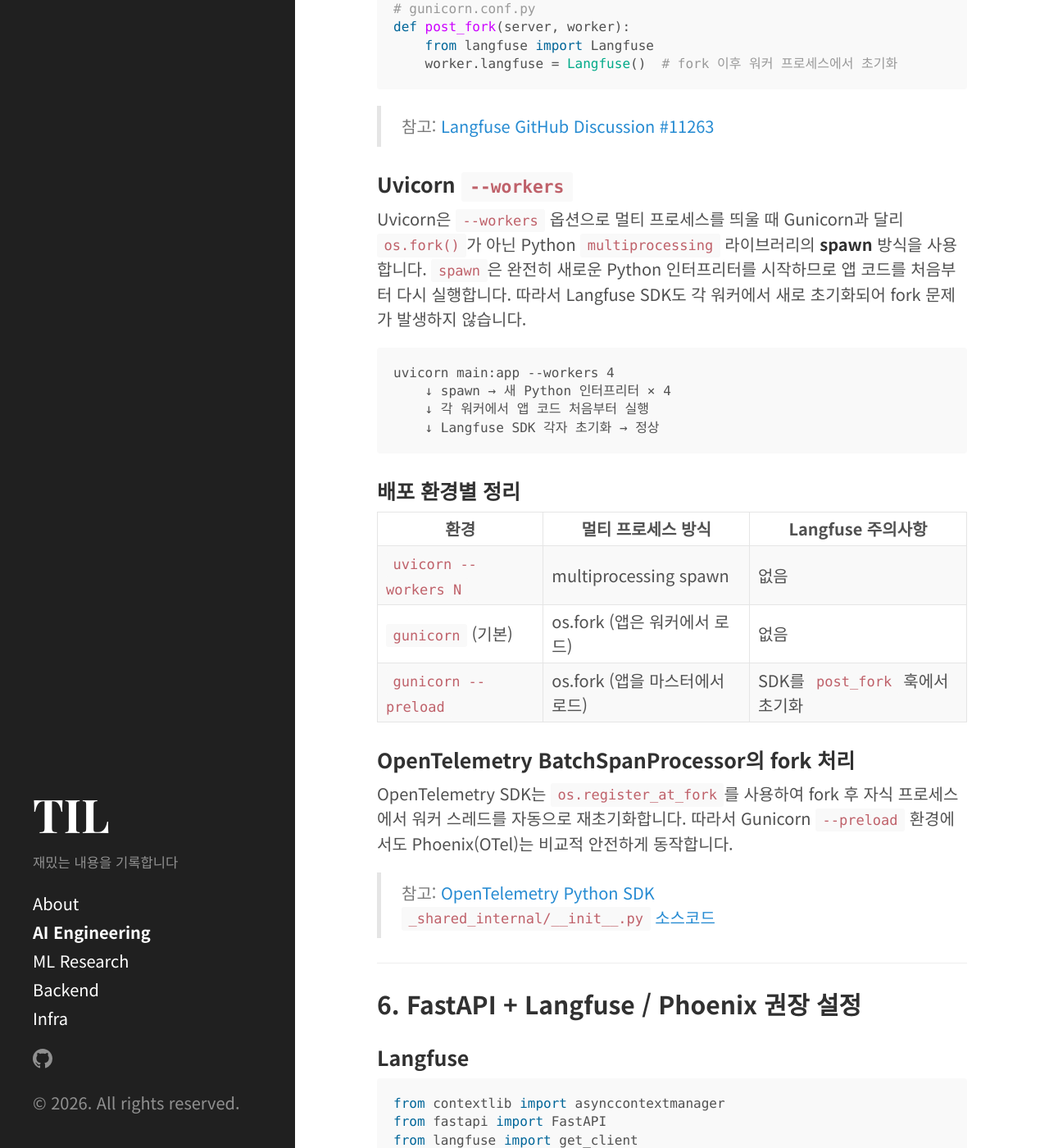
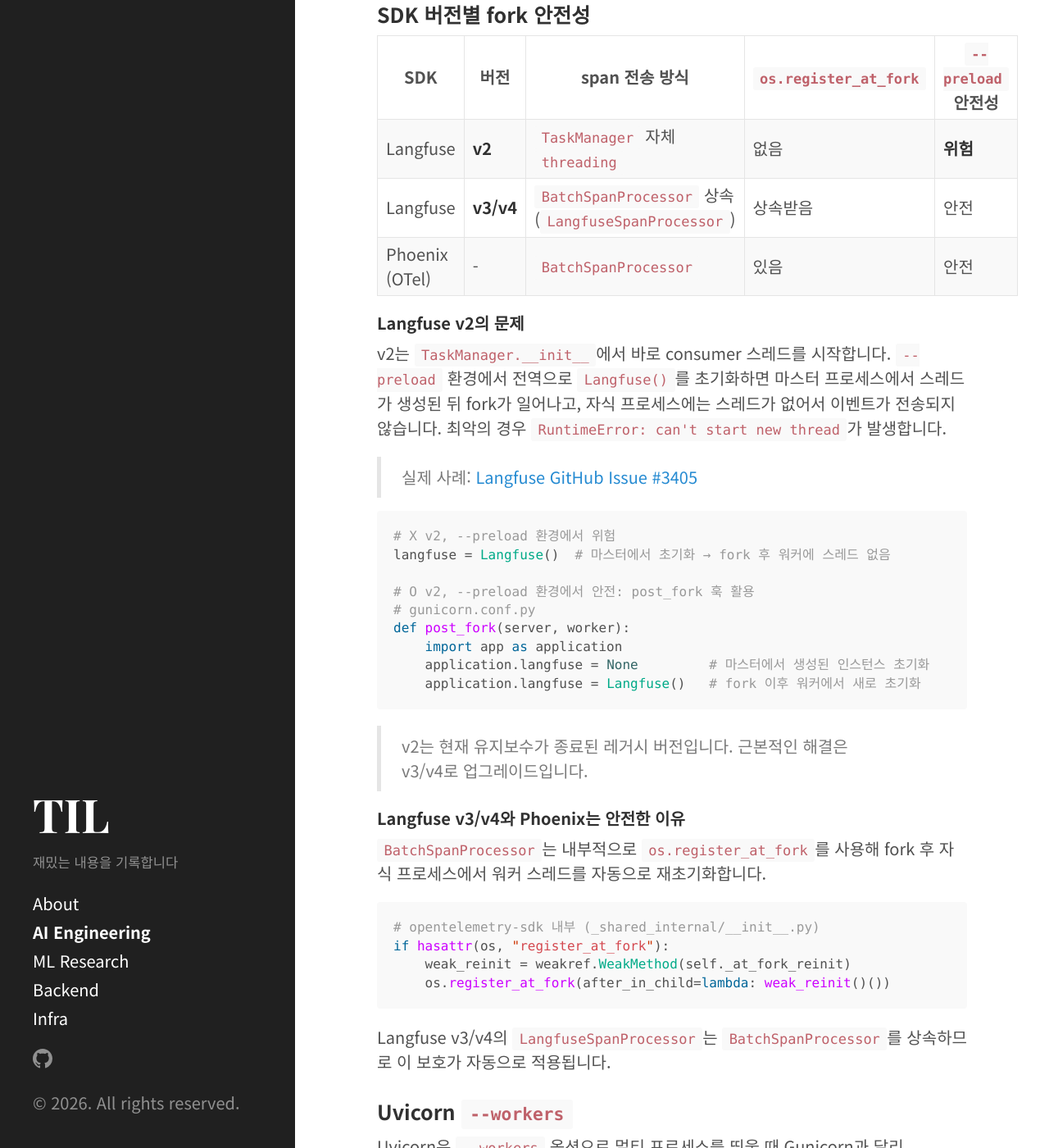
Before and after one commit to pyg410/pyg410.github.io, a Jekyll site: the page built from _posts/2026-05-13-phoenix-and-langfuse-sdk.md, in a window 1280 px wide and 1400 px high, scrolled down 6957 px. Shown: the whole window at 82% size. Built offline with Jekyll 4.4.1, drawn with Linux system fonts in a browser that asks for light colours; some of the changed text lies outside the part shown.

Commit message:
docs: update wrong info

````diff
--- a/_posts/2026-05-13-phoenix-and-langfuse-sdk.md
+++ b/_posts/2026-05-13-phoenix-and-langfuse-sdk.md
@@ -83,28 +83,43 @@
 
 ## 3. 백그라운드 스레드 구현
 
-### Langfuse SDK
+### Langfuse SDK (v3/v4)
 
-Langfuse SDK 소스코드를 보면 Python 표준 라이브러리인 `threading`과 `queue.Queue`를 사용합니다. `multiprocessing` 라이브러리는 사용하지 않습니다.
+Langfuse SDK v3/v4는 span 전송을 위해 OpenTelemetry의 `BatchSpanProcessor`를 상속한 `LangfuseSpanProcessor`를 사용합니다.
 
 ```python
-# langfuse/_client/resource_manager.py
-import threading
-from queue import Full, Queue
+# langfuse/_client/span_processor.py
+from opentelemetry.sdk.trace.export import BatchSpanProcessor
+
+class LangfuseSpanProcessor(BatchSpanProcessor):
+    """Langfuse 전용 필터링 및 인증을 추가한 BatchSpanProcessor 확장"""
+    ...
 ```
 
-백그라운드 스레드는 두 종류가 있습니다.
+`BatchSpanProcessor`는 내부적으로 Python 표준 `threading`과 `collections.deque`를 사용합니다.
 
-- **span/trace ingestion 처리용 워커**: trace 데이터 배치 전송
-- **미디어 업로드용 워커**: 이미지, 오디오 등 멀티모달 데이터 업로드
+백그라운드 스레드는 두 가지 역할로 분리되어 있습니다.
 
-둘 다 `LangfuseResourceManager`가 관리합니다.
+- **span/trace 전송**: `LangfuseSpanProcessor` (OTel `BatchSpanProcessor` 상속)
+- **score ingestion, 미디어 업로드**: `LangfuseResourceManager`의 별도 consumer 스레드 (`threading` 직접 사용)
 
-> 참고: [langfuse-python GitHub 소스코드](https://github.com/langfuse/langfuse-python/blob/main/langfuse/_client/resource_manager.py)
+> 참고: [langfuse-python GitHub — span_processor.py](https://github.com/langfuse/langfuse-python/blob/main/langfuse/_client/span_processor.py)
+
+### Langfuse SDK v2 (레거시)
+
+v2는 구조가 완전히 다릅니다. OTel 기반이 아니라 자체 `TaskManager`가 `threading`으로 consumer 스레드를 직접 생성합니다.
+
+```python
+# langfuse/task_manager.py (v2)
+def init_resources(self):
+    for i in range(self._threads):
+        ingestion_consumer = IngestionConsumer(...)
+        ingestion_consumer.start()  # threading.Thread.start() 직접 호출
+```
+
+이 구조 때문에 Gunicorn `--preload` 환경에서 fork-unsafe 문제가 발생합니다. (자세한 내용은 5번 섹션 참고)
 
 ### OpenTelemetry BatchSpanProcessor
-
-마찬가지로 `threading`을 사용하며, `collections.deque`를 내부 큐로 활용합니다. 워커 스레드 이름은 `OtelBatchSpanRecordProcessor`입니다.
 
 `BatchSpanProcessor` 자체는 얇은 래퍼이고, 실제 로직은 공통 클래스인 `BatchProcessor`에 위임됩니다. deque, 워커 스레드, 트리거 조건 모두 이 공통 클래스 안에 구현되어 있습니다.
 
@@ -155,12 +170,6 @@
 
 전역 `TracerProvider`는 **한 번만 설정 가능**합니다. 이후 `set_tracer_provider()`를 다시 호출하면 경고 로그가 남고 무시됩니다. 따라서 `register()`는 앱 시작 시점에 **한 번만** 호출해야 합니다.
 
-```python
-# 전역 provider를 나중에 다시 참조하는 방법
-from opentelemetry import trace
-provider = trace.get_tracer_provider()
-```
-
 `BatchSpanProcessor`의 워커 스레드는 `TracerProvider`가 생성될 때 함께 시작됩니다. 종료 시에는 `tracer_provider.shutdown()`을 명시적으로 호출해야 워커 스레드가 정상 종료되고, 큐에 남은 span이 flush됩니다.
 
 ```python
@@ -179,7 +188,6 @@
 ```
 
 > 참고: [Phoenix OTEL register() 공식 문서](https://arize-phoenix.readthedocs.io/projects/otel/en/latest/api/register.html)
-> 참고: [OpenTelemetry Python trace API](https://opentelemetry-python.readthedocs.io/en/latest/api/trace.html)
 
 ---
 
@@ -193,7 +201,7 @@
 >
 > — [Gunicorn 아키텍처 설명](https://medium.com/building-the-system/gunicorn-3-means-of-concurrency-efbb547674b7)
 
-`os.fork()`는 부모 프로세스의 **메모리는 복사하지만 스레드는 복사하지 않습니다.** POSIX 표준에 따른 동작입니다. 따라서 fork 전에 Langfuse SDK가 초기화되어 있으면, 자식 프로세스에는 SDK 객체(큐, 설정)는 존재하지만 실제로 큐를 처리할 백그라운드 스레드가 없는 상태가 됩니다.
+`os.fork()`는 부모 프로세스의 **메모리는 복사하지만 스레드는 복사하지 않습니다.** POSIX 표준에 따른 동작입니다.
 
 ### Gunicorn `--preload` 옵션
 
@@ -210,55 +218,73 @@
 | 앱 로드 시점 | fork 후 각 워커가 개별 로드 | fork 전 마스터에서 한 번 로드 |
 | 메모리 | 워커 수 × 앱 크기 | copy-on-write로 공유 → 절약 |
 | 부팅 속도 | 느림 | 빠름 |
-| Langfuse 스레드 | **문제 없음** | **문제 있음** |
 | `--reload`와 호환 | 가능 | 불가 |
 
-`--preload` 사용 시 Langfuse SDK를 모듈 최상단에서 초기화하면 스레드가 워커 프로세스에 살아남지 못합니다.
+### SDK 버전별 fork 안전성
+
+| SDK | 버전 | span 전송 방식 | `os.register_at_fork` | `--preload` 안전성 |
+|-----|------|--------------|----------------------|-------------------|
+| Langfuse | **v2** | `TaskManager` 자체 `threading` | 없음 | **위험** |
+| Langfuse | **v3/v4** | `BatchSpanProcessor` 상속 (`LangfuseSpanProcessor`) | 상속받음 | 안전 |
+| Phoenix (OTel) | - | `BatchSpanProcessor` | 있음 | 안전 |
+
+#### Langfuse v2의 문제
+
+v2는 `TaskManager.__init__`에서 바로 consumer 스레드를 시작합니다. `--preload` 환경에서 전역으로 `Langfuse()`를 초기화하면 마스터 프로세스에서 스레드가 생성된 뒤 fork가 일어나고, 자식 프로세스에는 스레드가 없어서 이벤트가 전송되지 않습니다. 최악의 경우 `RuntimeError: can't start new thread`가 발생합니다.
+
+> 실제 사례: [Langfuse GitHub Issue #3405](https://github.com/langfuse/langfuse/issues/3405)
 
 ```python
-# --preload 환경에서 위험
-from langfuse import Langfuse
+# X v2, --preload 환경에서 위험
 langfuse = Langfuse()  # 마스터에서 초기화 → fork 후 워커에 스레드 없음
 
-# --preload 환경에서 안전: Gunicorn post_fork 훅 활용
+# O v2, --preload 환경에서 안전: post_fork 훅 활용
 # gunicorn.conf.py
 def post_fork(server, worker):
-    from langfuse import Langfuse
-    worker.langfuse = Langfuse()  # fork 이후 워커 프로세스에서 초기화
+    import app as application
+    application.langfuse = None         # 마스터에서 생성된 인스턴스 초기화
+    application.langfuse = Langfuse()   # fork 이후 워커에서 새로 초기화
 ```
 
-> 참고: [Langfuse GitHub Discussion #11263](https://github.com/orgs/langfuse/discussions/11263)
+> v2는 현재 유지보수가 종료된 레거시 버전입니다. 근본적인 해결은 v3/v4로 업그레이드입니다.
+
+#### Langfuse v3/v4와 Phoenix는 안전한 이유
+
+`BatchSpanProcessor`는 내부적으로 `os.register_at_fork`를 사용해 fork 후 자식 프로세스에서 워커 스레드를 자동으로 재초기화합니다.
+
+```python
+# opentelemetry-sdk 내부 (_shared_internal/__init__.py)
+if hasattr(os, "register_at_fork"):
+    weak_reinit = weakref.WeakMethod(self._at_fork_reinit)
+    os.register_at_fork(after_in_child=lambda: weak_reinit()())
+```
+
+Langfuse v3/v4의 `LangfuseSpanProcessor`는 `BatchSpanProcessor`를 상속하므로 이 보호가 자동으로 적용됩니다.
 
 ### Uvicorn `--workers`
 
-Uvicorn은 `--workers` 옵션으로 멀티 프로세스를 띄울 때 Gunicorn과 달리 `os.fork()`가 아닌 Python `multiprocessing` 라이브러리의 **spawn** 방식을 사용합니다. `spawn`은 완전히 새로운 Python 인터프리터를 시작하므로 앱 코드를 처음부터 다시 실행합니다. 따라서 Langfuse SDK도 각 워커에서 새로 초기화되어 fork 문제가 발생하지 않습니다.
+Uvicorn은 `--workers` 옵션으로 멀티 프로세스를 띄울 때 Gunicorn과 달리 `os.fork()`가 아닌 Python `multiprocessing` 라이브러리의 **spawn** 방식을 사용합니다. `spawn`은 완전히 새로운 Python 인터프리터를 시작하므로 앱 코드를 처음부터 다시 실행합니다. 따라서 모든 버전의 Langfuse SDK와 Phoenix가 각 워커에서 새로 초기화되어 fork 문제가 발생하지 않습니다.
 
 ```
 uvicorn main:app --workers 4
     ↓ spawn → 새 Python 인터프리터 × 4
     ↓ 각 워커에서 앱 코드 처음부터 실행
-    ↓ Langfuse SDK 각자 초기화 → 정상
+    ↓ SDK 각자 초기화 → 정상
 ```
 
 ### 배포 환경별 정리
 
-| 환경 | 멀티 프로세스 방식 | Langfuse 주의사항 |
-|------|-----------------|-------------------|
-| `uvicorn --workers N` | multiprocessing spawn | 없음 |
-| `gunicorn` (기본) | os.fork (앱은 워커에서 로드) | 없음 |
-| `gunicorn --preload` | os.fork (앱을 마스터에서 로드) | SDK를 `post_fork` 훅에서 초기화 |
-
-### OpenTelemetry BatchSpanProcessor의 fork 처리
-
-OpenTelemetry SDK는 `os.register_at_fork`를 사용하여 fork 후 자식 프로세스에서 워커 스레드를 자동으로 재초기화합니다. 따라서 Gunicorn `--preload` 환경에서도 Phoenix(OTel)는 비교적 안전하게 동작합니다.
-
-> 참고: [OpenTelemetry Python SDK `_shared_internal/__init__.py` 소스코드](https://github.com/open-telemetry/opentelemetry-python/blob/main/opentelemetry-sdk/src/opentelemetry/sdk/_shared_internal/__init__.py)
+| 환경 | 멀티 프로세스 방식 | Langfuse v2 | Langfuse v3/v4 | Phoenix |
+|------|-----------------|-------------|----------------|---------|
+| `uvicorn --workers N` | spawn | 안전 | 안전 | 안전 |
+| `gunicorn` (기본) | os.fork (앱은 워커에서 로드) | 안전 | 안전 | 안전 |
+| `gunicorn --preload` | os.fork (앱을 마스터에서 로드) | **위험** | 안전 | 안전 |
 
 ---
 
 ## 6. FastAPI + Langfuse / Phoenix 권장 설정
 
-### Langfuse
+### Langfuse (v3/v4)
 
 ```python
 from contextlib import asynccontextmanager
@@ -278,6 +304,23 @@
 >
 > 참고: [Langfuse Python SDK 공식 문서](https://langfuse.com/docs/sdk/python)
 
+### Langfuse v2 + Gunicorn `--preload`
+
+```python
+# gunicorn.conf.py
+preload_app = True
+
+def post_fork(server, worker):
+    import app as application
+    application.langfuse = None
+    application.langfuse = application.get_langfuse()
+
+def worker_exit(server, worker):
+    import app as application
+    if application.langfuse is not None:
+        application.langfuse.flush()
+```
+
 ### Phoenix
 
 ```python
@@ -286,6 +329,11 @@
 from phoenix.otel import register
 from opentelemetry import trace
 
+tracer_provider = register(
+    project_name="my-app",
+    batch=True,  # 프로덕션에서 반드시 명시
+)
+
 @asynccontextmanager
 async def lifespan(app: FastAPI):
     yield
@@ -293,12 +341,6 @@
     trace.get_tracer_provider().shutdown()
 
 app = FastAPI(lifespan=lifespan)
-
-# 앱 시작 시 한 번만 호출
-tracer_provider = register(
-    project_name="my-app",
-    batch=True,
-)
 ```
 
 > `tracer_provider.shutdown()`을 호출하지 않으면 BatchSpanProcessor 워커 스레드가 살아 있는 상태로 프로세스가 종료되어 큐에 남은 span이 유실될 수 있습니다.
@@ -309,11 +351,11 @@
 
 - [Langfuse Python SDK](https://langfuse.com/docs/sdk/python)
 - [Langfuse Event Queuing/Batching](https://langfuse.com/docs/observability/features/queuing-batching)
-- [Langfuse SDK Instrumentation](https://langfuse.com/docs/observability/sdk/instrumentation)
+- [Langfuse SDK — span_processor.py](https://github.com/langfuse/langfuse-python/blob/main/langfuse/_client/span_processor.py)
+- [Langfuse GitHub Issue #3405 (v2 fork 문제)](https://github.com/langfuse/langfuse/issues/3405)
 - [arize-phoenix-otel PyPI](https://pypi.org/project/arize-phoenix-otel/)
 - [Phoenix OTEL register() 공식 문서](https://arize-phoenix.readthedocs.io/projects/otel/en/latest/api/register.html)
 - [Phoenix Self-hosting Architecture](https://arize.com/docs/phoenix/self-hosting/architecture)
-- [OpenTelemetry Python SpanProcessor](https://opentelemetry-python.readthedocs.io/en/latest/sdk/trace.export.html)
 - [OpenTelemetry Python SDK `_shared_internal` 소스](https://github.com/open-telemetry/opentelemetry-python/blob/main/opentelemetry-sdk/src/opentelemetry/sdk/_shared_internal/__init__.py)
 - [Gunicorn Design](https://gunicorn.org/design/)
 - [Gunicorn Application Preloading](https://www.joelsleppy.com/blog/gunicorn-application-preloading/)
````
